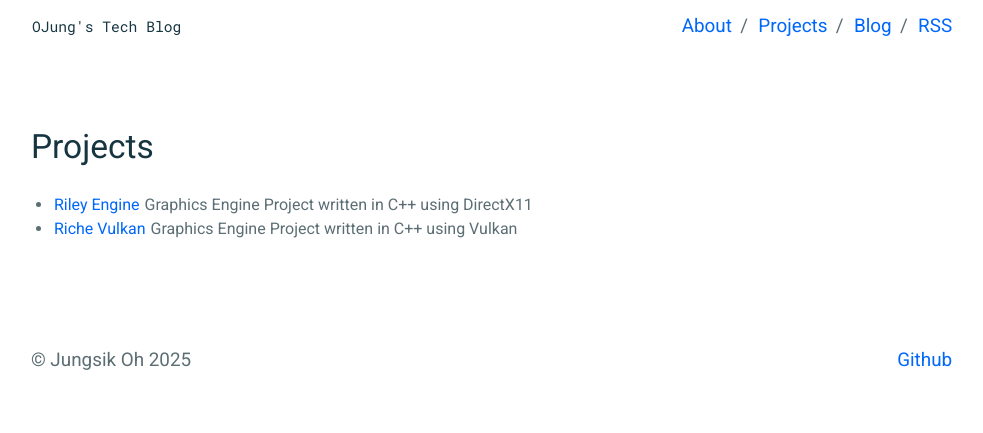
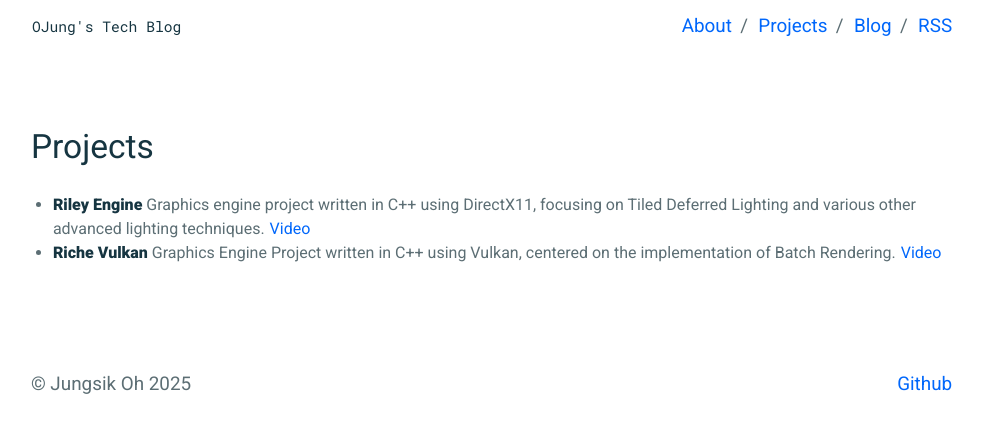
Before and after one commit to JungsikOh/jungsikoh.github.io, a Jekyll site: the page built from _pages/projects.md, in a window 1280 px wide. Shown: the top 433 px of the page, without its empty margins (148-1131 px from the left). Built offline with Jekyll 4.4.1, drawn with Linux system fonts in a browser that asks for light colours.

```diff
--- a/_pages/projects.md
+++ b/_pages/projects.md
@@ -5,5 +5,5 @@ permalink: /projects/
 sph: false
 ---
 
-- [Riley Engine](https://github.com/JungsikOh/Riley-Engine) Graphics Engine Project written in C++ using DirectX11
-- [Riche Vulkan](https://github.com/JungsikOh/Riche-vuk) Graphics Engine Project written in C++ using Vulkan
+- **Riley Engine** Graphics engine project written in C++ using DirectX11, focusing on Tiled Deferred Lighting and various other advanced lighting techniques. [Video](https://youtu.be/_Tj_7X7Es-4?si=wYUzIZCI2AITw2ly)
+- **Riche Vulkan** Graphics Engine Project written in C++ using Vulkan, centered on the implementation of Batch Rendering. [Video](https://youtu.be/x90SoRK9CGA?si=lGi7A22cP7v3_0XM)
```
Also changed, not shown: about.html (+21 -15 lines), 2 other files.
